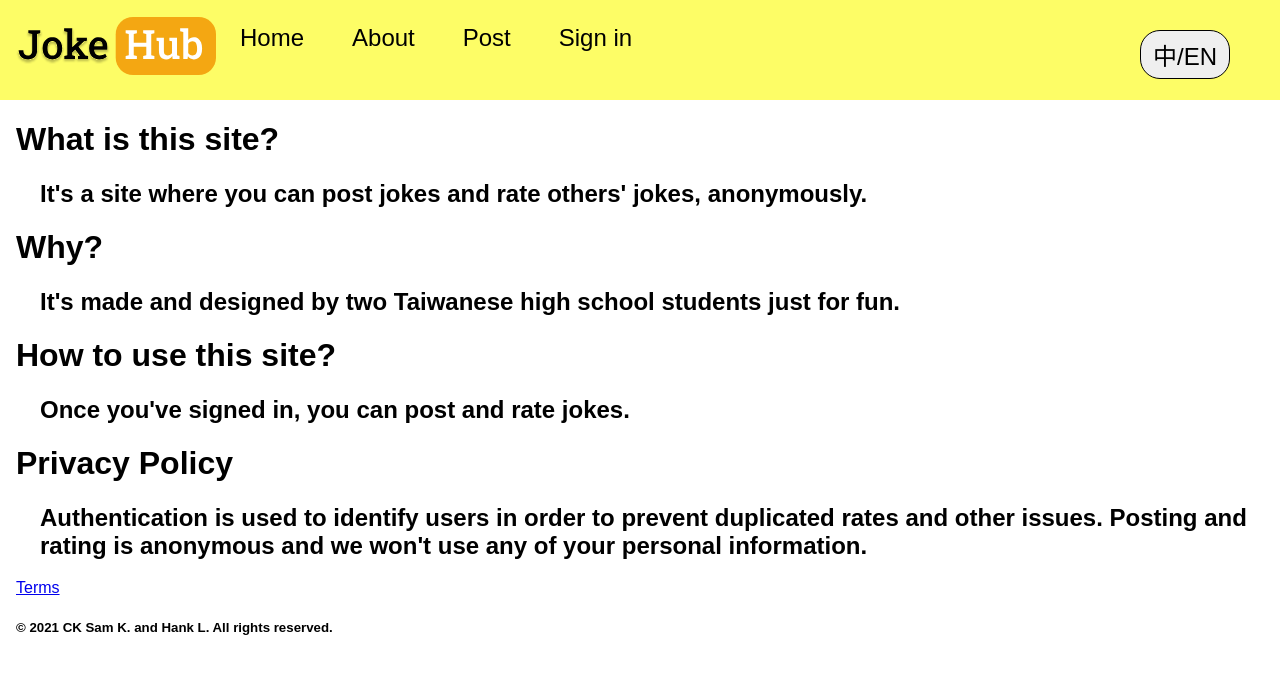
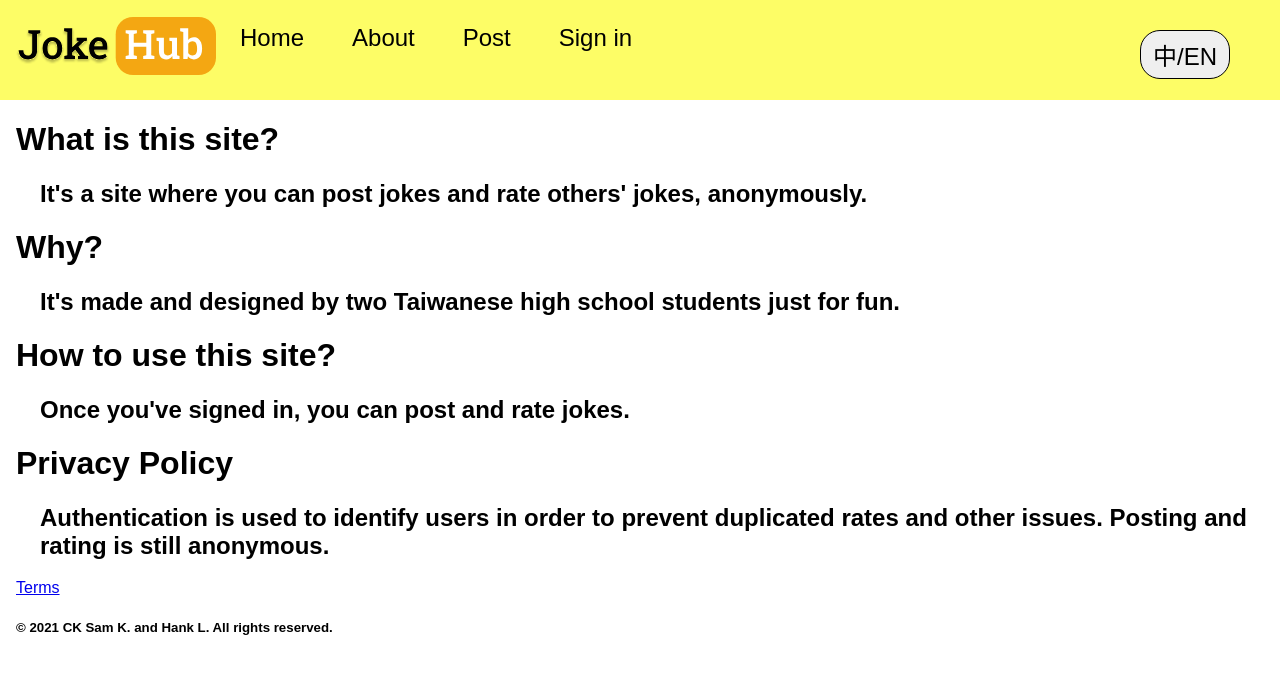
Before and after one commit to SamTech37/jokehub, a React (Create React App) app: page /about in a window 1280 px wide. Both pictures are taken after a click on the button "中/EN". Shown: the top 674 px of the page. Built offline with nearby package versions, Linux system fonts and the light colour scheme; no server answers; what react-lines-ellipsis would draw is missing.

Commit message:
add: analytics, change prvacy poliycy

```diff
--- a/package.json
+++ b/package.json
@@ -22,7 +22,7 @@
   },
   "scripts": {
     "start": "react-scripts start",
-    "build": "react-scripts build",
+    "build": "react-scripts build && gzipper --verbose ./build",
     "test": "react-scripts test",
     "eject": "react-scripts eject"
   },
--- a/src/Components/About.js
+++ b/src/Components/About.js
@@ -26,9 +26,7 @@ export default function About() {
       <h2>用Google登入之後就可以發布笑話還有給分;沒有登入也可以瀏覽笑話。</h2>
 
       <h1>隱私政策</h1>
-      <h2>
-        登入與驗證是用來識別使用者，發布還有評分笑話仍是匿名的。我們不會使用任何您的個人資料。
-      </h2>
+      <h2>登入與驗證是用來識別使用者，發布還有評分笑話仍是匿名的。</h2>
       <Link to="/about/terms">服務條款</Link>
       <h5>© 2021 CK Sam K. and Hank L. All rights reserved. 版權所有©</h5>
     </Body>
@@ -50,8 +48,7 @@ export default function About() {
       <h1>Privacy Policy</h1>
       <h2>
         Authentication is used to identify users in order to prevent duplicated
-        rates and other issues. Posting and rating is anonymous and we won't use
-        any of your personal information.
+        rates and other issues. Posting and rating is still anonymous.
       </h2>
       <Link to="/about/terms">Terms</Link>
       <h5>© 2021 CK Sam K. and Hank L. All rights reserved.</h5>
--- a/src/Components/LoginModal.js
+++ b/src/Components/LoginModal.js
@@ -112,16 +112,12 @@ export default function LoginModal({ modalOpen, setModalOpen, signInGoogle }) {
           </button>
           {language === "中文" ? (
             <p className="caveats">
-              登入與驗證是用來識別使用者， 發布還有評分笑話仍是匿名的。
-              <span style={{ color: "tomato" }}>我們不會使用</span>
-              任何您的個人資料
+              登入與驗證是用來識別使用者，發布還有評分笑話仍是匿名的。
             </p>
           ) : (
             <p className="caveats">
               Authentication is used to identify users and prevent other issues.
-              Posting and rating is anonymous and
-              <span style={{ color: "tomato" }}> we won't use</span> any of your
-              personal information.
+              Posting and rating is still anonymous.
             </p>
           )}
         </div>
--- a/src/firebaseConfig.js
+++ b/src/firebaseConfig.js
@@ -2,9 +2,11 @@
 import { initializeApp } from "firebase/app";
 import { getFirestore } from "firebase/firestore";
 import { getAuth } from "firebase/auth";
+import { getAnalytics } from "firebase/analytics";
 const firebaseConfig = {
   apiKey: "AIzaSyC6pFwwbDsBp3k0JPE0vbGmzI0ehotdAcI",
   authDomain: "jokehub6969.firebaseapp.com",
+  databaseURL: "https://jokehub6969-default-rtdb.firebaseio.com",
   projectId: "jokehub6969",
   storageBucket: "jokehub6969.appspot.com",
   messagingSenderId: "494799104202",
@@ -14,5 +16,6 @@ const firebaseConfig = {
 
 // Initialize Firebase
 const app = initializeApp(firebaseConfig);
+const analytics = getAnalytics(app);
 export const db = getFirestore(app);
 export const auth = getAuth();
```
